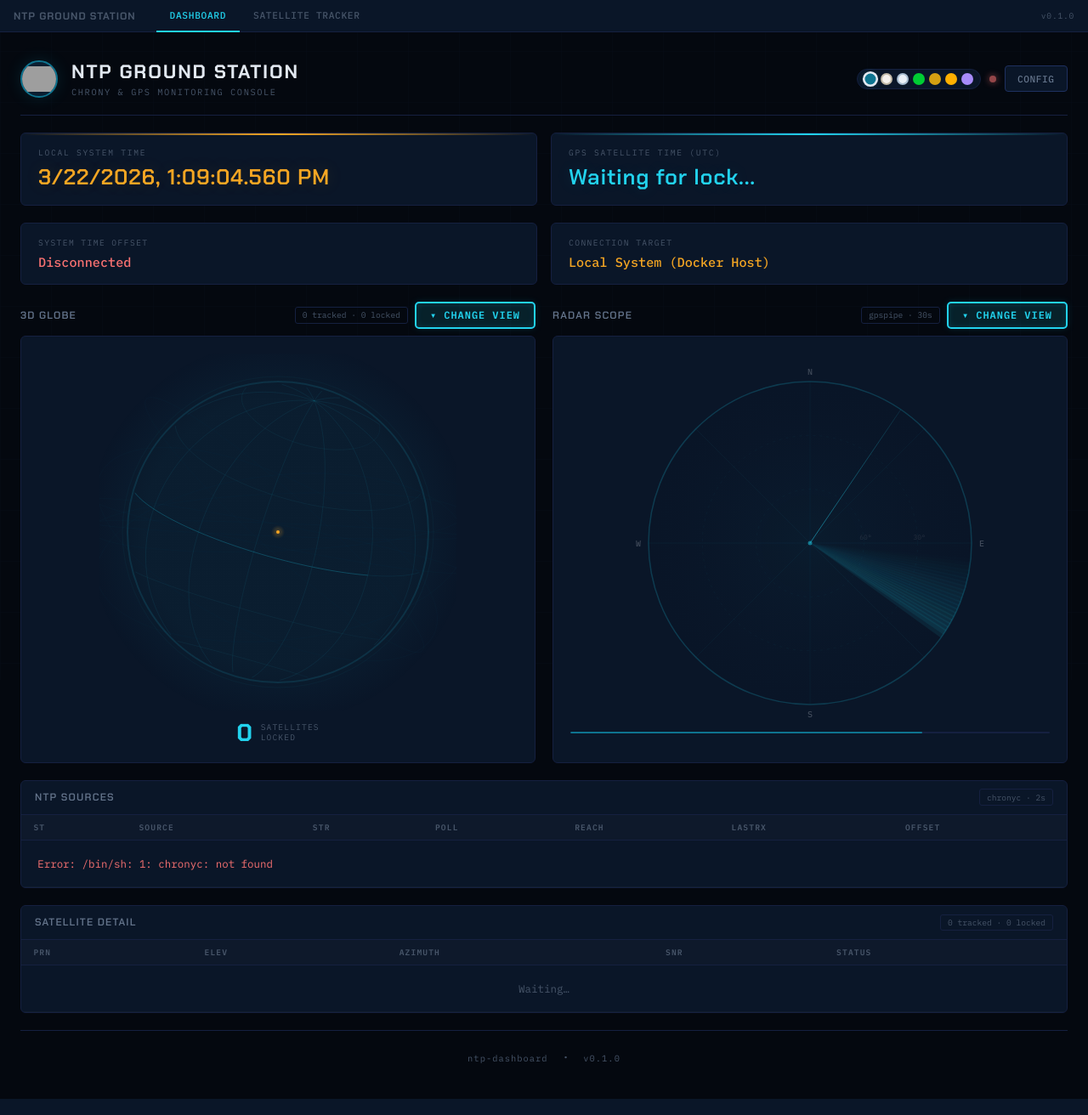
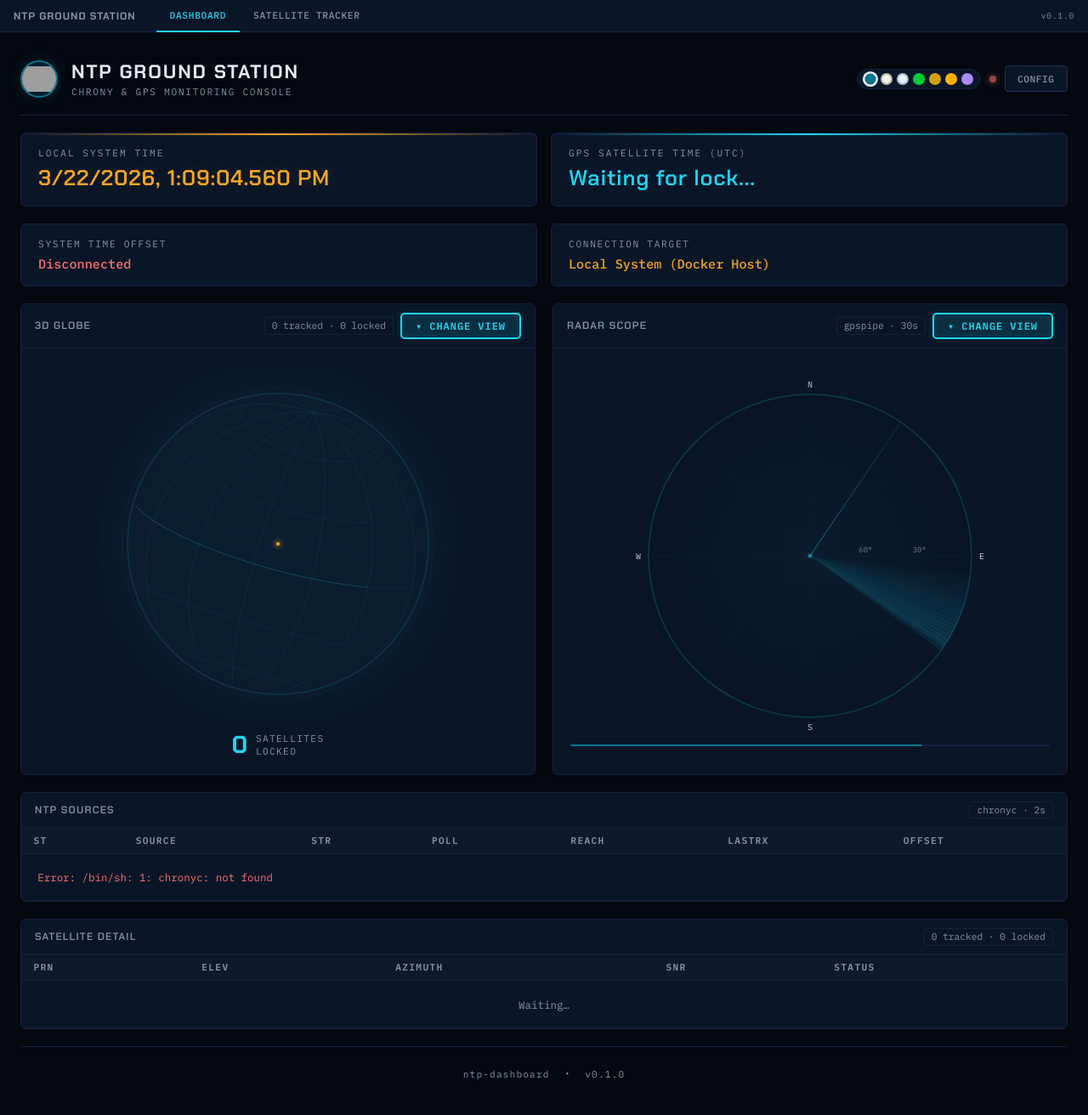
Before and after one commit to danktankk/ChronoLens, a Flask app: page / in a window 1280 px wide. Shown: the whole page at 85% size. Run offline with Flask 3, Linux system fonts and the light colour scheme; data that the repository does not hold is empty; parts of the project's set-up code (start-up, migrations or seed data) failed here and were passed over; some web fonts are replaced; grey boxes are pictures that could not be loaded.

Commit message:
v0.2.3: Full readability overhaul — all themes, all panels, all canvas text
- Boost --text-tertiary contrast in all 7 themes (was failing WCAG 4.5:1)
- Boost --text-secondary in 4 dark themes
- All CSS font sizes raised to 0.7rem minimum (was 0.6rem/9.6px)
- Canvas labelDim colors boosted 40-75% brighter across all themes
- Canvas text alpha floors raised: 0.2-0.3 → 0.7 minimum
- All 7px canvas fonts → 9px minimum
- Satellite tracker: all hardcoded colors boosted for contrast
- Viz panel headers moved inside panels for proper mobile stacking

```diff
--- a/static/dashboard.js
+++ b/static/dashboard.js
@@ -8,65 +8,65 @@
     'ground-station': {
         wire: [34, 211, 238],       // cyan
         locked: [52, 211, 153],     // green
-        dim: [100, 116, 139],       // grey
+        dim: [132, 148, 167],       // grey — boosted
         sweep: [34, 211, 238],
         center: [245, 166, 35],     // amber
         label: [226, 232, 240],
-        labelDim: [100, 116, 139],
+        labelDim: [140, 156, 179],
     },
     'daylight': {
         wire: [20, 64, 110],
         locked: [18, 107, 62],
-        dim: [130, 120, 108],
+        dim: [100, 100, 116],
         sweep: [20, 64, 110],
         center: [168, 78, 0],
         label: [17, 17, 32],
-        labelDim: [106, 106, 120],
+        labelDim: [80, 80, 96],
     },
     'phosphor': {
         wire: [0, 255, 65],
         locked: [0, 255, 65],
-        dim: [0, 100, 28],
+        dim: [0, 144, 38],
         sweep: [0, 255, 65],
         center: [0, 255, 65],
         label: [0, 220, 56],
-        labelDim: [0, 85, 24],
+        labelDim: [0, 150, 42],
     },
     'solar': {
         wire: [212, 160, 18],
         locked: [212, 160, 18],
-        dim: [107, 88, 64],
+        dim: [160, 130, 90],
         sweep: [232, 106, 32],
         center: [232, 106, 32],
         label: [232, 213, 184],
-        labelDim: [107, 88, 64],
+        labelDim: [160, 130, 90],
     },
     'arctic': {
         wire: [32, 96, 160],
         locked: [26, 114, 72],
-        dim: [96, 120, 140],
+        dim: [64, 88, 108],
         sweep: [32, 96, 160],
         center: [14, 110, 126],
         label: [14, 30, 48],
-        labelDim: [96, 120, 136],
+        labelDim: [64, 88, 108],
     },
     'amber-terminal': {
         wire: [255, 176, 0],
         locked: [255, 176, 0],
-        dim: [102, 68, 0],
+        dim: [178, 120, 0],
         sweep: [255, 176, 0],
         center: [255, 176, 0],
         label: [238, 170, 0],
-        labelDim: [102, 68, 0],
+        labelDim: [178, 120, 0],
     },
     'deep-space': {
         wire: [167, 139, 250],
         locked: [110, 231, 183],
-        dim: [74, 68, 88],
+        dim: [120, 112, 140],
         sweep: [167, 139, 250],
         center: [244, 114, 182],
         label: [224, 220, 232],
-        labelDim: [74, 68, 88],
+        labelDim: [120, 112, 140],
     }
 };
 
@@ -437,14 +437,14 @@
 
     // Labels
     ctx.font = '500 10px IBM Plex Mono, monospace';
-    ctx.fillStyle = rgb(TC.label, 0.25); ctx.textAlign = 'center';
+    ctx.fillStyle = rgb(TC.label, 0.7); ctx.textAlign = 'center';
     ctx.fillText('N', rcx, rcy-rr-8);
     ctx.fillText('S', rcx, rcy+rr+15);
     ctx.fillText('E', rcx+rr+12, rcy+4);
     ctx.fillText('W', rcx-rr-12, rcy+4);
 
-    ctx.font = '400 8px IBM Plex Mono, monospace';
-    ctx.fillStyle = rgb(TC.label, 0.12);
+    ctx.font = '400 9px IBM Plex Mono, monospace';
+    ctx.fillStyle = rgb(TC.label, 0.5);
     ctx.fillText('30\u00b0', rcx+rr*2/3+2, rcy-4);
     ctx.fillText('60\u00b0', rcx+rr/3+2, rcy-4);
 
@@ -483,8 +483,8 @@
         ctx.beginPath(); ctx.arc(sx, sy, sat.used?3.5:2, 0, Math.PI*2);
         ctx.fillStyle = rgb(col, sat.used?1:0.5); ctx.fill();
 
-        ctx.font = (sat.used?'600 ':'400 ')+'8px IBM Plex Mono, monospace';
-        ctx.fillStyle = rgb(sat.used?TC.label:TC.labelDim, sat.used?0.7:0.4);
+        ctx.font = (sat.used?'600 ':'400 ')+'9px IBM Plex Mono, monospace';
+        ctx.fillStyle = rgb(sat.used?TC.label:TC.labelDim, sat.used?0.8:0.7);
         ctx.textAlign = 'left';
         ctx.fillText(sat.PRN, sx+6, sy+3);
     }
--- a/static/visualizations.js
+++ b/static/visualizations.js
@@ -41,7 +41,7 @@
         ctx.fillStyle = rgb(col, sat.used ? 1 : 0.5); ctx.fill();
 
         ctx.font = (sat.used ? '600 ' : '400 ') + fs + 'px IBM Plex Mono, monospace';
-        ctx.fillStyle = rgb(sat.used ? TC.label : TC.labelDim, sat.used ? 0.6 : 0.3);
+        ctx.fillStyle = rgb(sat.used ? TC.label : TC.labelDim, sat.used ? 0.9 : 0.7);
         ctx.textAlign = 'left';
         ctx.fillText(sat.PRN, x + (opts && opts.labelOffsetX || sz + 4), y + (opts && opts.labelOffsetY || 3));
     }
@@ -120,7 +120,7 @@
     }
     function drawEmpty(ctx, w, h, TC, msg) {
         ctx.font = '500 11px IBM Plex Mono, monospace';
-        ctx.fillStyle = rgb(TC.labelDim, 0.3); ctx.textAlign = 'center';
+        ctx.fillStyle = rgb(TC.labelDim, 0.7); ctx.textAlign = 'center';
         ctx.fillText(msg || 'NO DATA', w/2, h/2);
     }
     function formatNano(ns) {
@@ -175,13 +175,13 @@
             ctx.fillStyle = rgb(col, s.used ? 0.9 * pulse : 0.3);
             ctx.fillRect(x, y, barW, 2);
 
-            ctx.font = '600 7px IBM Plex Mono, monospace';
+            ctx.font = '600 9px IBM Plex Mono, monospace';
             ctx.fillStyle = rgb(TC.label, s.used ? 0.7 : 0.3);
             ctx.textAlign = 'center';
             ctx.fillText(s.PRN, x + barW/2, groundY + 12);
             if (barH > 20) {
                 ctx.font = '500 8px IBM Plex Mono, monospace';
-                ctx.fillStyle = rgb(TC.label, 0.6);
+                ctx.fillStyle = rgb(TC.label, 0.8);
                 ctx.fillText(snr.toFixed(0), x + barW/2, y - 6);
             }
         }
@@ -223,7 +223,7 @@
             drawSatDot(ctx, sx, sy, s, t, i, TC, { labelOffsetX: 7 });
         }
         ctx.font = '500 10px IBM Plex Mono, monospace';
-        ctx.fillStyle = rgb(TC.label, 0.3); ctx.textAlign = 'center';
+        ctx.fillStyle = rgb(TC.label, 0.7); ctx.textAlign = 'center';
         ctx.fillText('N', cx, cy-r-8); ctx.fillText('S', cx, cy+r+14);
         ctx.fillText('E', cx+r+12, cy+4); ctx.fillText('W', cx-r-12, cy+4);
     }
@@ -245,7 +245,7 @@
         var data = trackingHistory.length >= 2 ? trackingHistory : null;
         if (!data) {
             ctx.font = '500 10px IBM Plex Mono, monospace';
-            ctx.fillStyle = rgb(TC.label, 0.3); ctx.textAlign = 'center';
+            ctx.fillStyle = rgb(TC.label, 0.7); ctx.textAlign = 'center';
             ctx.fillText('COLLECTING OFFSET DATA...', w/2, h/2);
             ctx.fillText('(updates every 2s)', w/2, h/2 + 16);
             return;
@@ -283,7 +283,7 @@
 
         // Labels
         ctx.font = '500 8px IBM Plex Mono, monospace';
-        ctx.fillStyle = rgb(TC.label, 0.4); ctx.textAlign = 'left';
+        ctx.fillStyle = rgb(TC.label, 0.7); ctx.textAlign = 'left';
         ctx.fillText('SYSTEM OFFSET', pad, pad - 8);
         ctx.textAlign = 'right';
         ctx.fillText('+' + formatNano(range), pad - 4, pad + 8);
@@ -344,7 +344,7 @@
 
             // Label — bigger, brighter
             ctx.font = '600 9px IBM Plex Mono, monospace';
-            ctx.fillStyle = rgb(TC.label, 0.6); ctx.textAlign = 'left';
+            ctx.fillStyle = rgb(TC.label, 0.8); ctx.textAlign = 'left';
             ctx.fillText(m.label, x + 8, y + 15);
 
             // Value — much bigger
@@ -425,29 +425,29 @@
             ctx.save();
             ctx.translate(x + barW/2, pad + gh + 5);
             ctx.rotate(-0.5);
-            ctx.font = '500 7px IBM Plex Mono, monospace';
-            ctx.fillStyle = rgb(isActive ? TC.label : TC.labelDim, isActive ? 0.7 : 0.4);
+            ctx.font = '500 9px IBM Plex Mono, monospace';
+            ctx.fillStyle = rgb(isActive ? TC.label : TC.labelDim, isActive ? 0.9 : 0.7);
             ctx.textAlign = 'left';
             var shortName = st.name.length > 12 ? st.name.substring(0, 11) + '\u2026' : st.name;
             ctx.fillText(shortName, 0, 0);
             ctx.restore();
 
             // Offset value
-            ctx.font = '500 7px IBM Plex Mono, monospace';
-            ctx.fillStyle = rgb(TC.label, 0.5); ctx.textAlign = 'center';
+            ctx.font = '500 9px IBM Plex Mono, monospace';
+            ctx.fillStyle = rgb(TC.label, 0.75); ctx.textAlign = 'center';
             var valY = offsetPx > 0 ? barTop - 5 : barTop + barHeight + 10;
             ctx.fillText(st.offset, x + barW/2, valY);
         }
 
         // Scale labels
-        ctx.font = '400 7px IBM Plex Mono, monospace';
-        ctx.fillStyle = rgb(TC.labelDim, 0.3); ctx.textAlign = 'right';
+        ctx.font = '400 9px IBM Plex Mono, monospace';
+        ctx.fillStyle = rgb(TC.labelDim, 0.7); ctx.textAlign = 'right';
         ctx.fillText('+' + formatMicro(maxOff), pad - 4, pad + 8);
         ctx.fillText('-' + formatMicro(maxOff), pad - 4, pad + gh);
         ctx.fillText('0', pad - 4, baseY + 3);
 
         ctx.textAlign = 'left';
-        ctx.fillStyle = rgb(TC.label, 0.4);
+        ctx.fillStyle = rgb(TC.label, 0.7);
         ctx.font = '500 8px IBM Plex Mono, monospace';
         ctx.fillText('SOURCE OFFSETS  (\u00b1 std dev shaded)', pad, pad - 8);
     }
@@ -464,7 +464,7 @@
 
         if (freqHistory.length < 2) {
             ctx.font = '500 10px IBM Plex Mono, monospace';
-            ctx.fillStyle = rgb(TC.label, 0.3); ctx.textAlign = 'center';
+            ctx.fillStyle = rgb(TC.label, 0.7); ctx.textAlign = 'center';
             ctx.fillText('COLLECTING FREQUENCY DATA...', w/2, h/2);
             return;
         }
@@ -500,12 +500,12 @@
         drawGlowDot(ctx, lastX, ly, TC.center, TC);
 
         ctx.font = '500 8px IBM Plex Mono, monospace';
-        ctx.fillStyle = rgb(TC.label, 0.4); ctx.textAlign = 'left';
+        ctx.fillStyle = rgb(TC.label, 0.7); ctx.textAlign = 'left';
         ctx.fillText('FREQUENCY DRIFT (ppm)', pad, pad - 8);
         ctx.textAlign = 'right';
         ctx.fillStyle = rgb(TC.center, 0.7);
         ctx.fillText('NOW: ' + last.v.toFixed(3) + ' ppm', pad + gw, pad - 8);
-        ctx.fillStyle = rgb(TC.labelDim, 0.3);
+        ctx.fillStyle = rgb(TC.labelDim, 0.7);
         ctx.fillText((midV + range/2).toFixed(3) + ' ppm', pad - 4, pad + 8);
         ctx.fillText((midV - range/2).toFixed(3) + ' ppm', pad - 4, pad + gh);
     }
@@ -524,7 +524,7 @@
 
         // Header
         ctx.font = '500 8px IBM Plex Mono, monospace';
-        ctx.fillStyle = rgb(TC.label, 0.4); ctx.textAlign = 'left';
+        ctx.fillStyle = rgb(TC.label, 0.7); ctx.textAlign = 'left';
         ctx.fillText('SOURCE', pad, pad + 10);
         ctx.textAlign = 'center';
         for (var b = 0; b < 8; b++) {
@@ -542,7 +542,7 @@
 
             // Source name
             ctx.font = (isActive ? '600 ' : '400 ') + '9px IBM Plex Mono, monospace';
-            ctx.fillStyle = rgb(isActive ? TC.locked : TC.labelDim, isActive ? 0.8 : 0.5);
+            ctx.fillStyle = rgb(isActive ? TC.locked : TC.labelDim, isActive ? 0.9 : 0.7);
             ctx.textAlign = 'left';
             var name = src.name.length > 14 ? src.name.substring(0, 13) + '\u2026' : src.name;
             ctx.fillText(src.state + ' ' + name, pad, y + rowH/2 + 3);
@@ -617,23 +617,23 @@
 
         // Legend
         ctx.font = '500 8px IBM Plex Mono, monospace';
-        ctx.fillStyle = rgb(TC.label, 0.4); ctx.textAlign = 'left';
+        ctx.fillStyle = rgb(TC.label, 0.7); ctx.textAlign = 'left';
         ctx.fillText('ROOT METRICS', pad, pad - 8);
 
         // Legend dots
         ctx.beginPath(); ctx.arc(pad + gw - 120, pad - 11, 3, 0, Math.PI*2);
         ctx.fillStyle = rgb(TC.locked, 0.8); ctx.fill();
-        ctx.fillStyle = rgb(TC.label, 0.5);
+        ctx.fillStyle = rgb(TC.label, 0.75);
         ctx.fillText('Delay', pad + gw - 114, pad - 8);
 
         ctx.beginPath(); ctx.arc(pad + gw - 55, pad - 11, 3, 0, Math.PI*2);
         ctx.fillStyle = rgb(TC.center, 0.8); ctx.fill();
-        ctx.fillStyle = rgb(TC.label, 0.5);
+        ctx.fillStyle = rgb(TC.label, 0.75);
         ctx.fillText('Dispersion', pad + gw - 49, pad - 8);
 
         // Scale
-        ctx.font = '400 7px IBM Plex Mono, monospace';
-        ctx.fillStyle = rgb(TC.labelDim, 0.3); ctx.textAlign = 'right';
+        ctx.font = '400 9px IBM Plex Mono, monospace';
+        ctx.fillStyle = rgb(TC.labelDim, 0.7); ctx.textAlign = 'right';
         ctx.fillText(formatMicro(maxVal), pad - 4, pad + 8);
         ctx.fillText('0', pad - 4, pad + gh);
     }
@@ -690,7 +690,7 @@
 
         var dirs = ['N','NE','E','SE','S','SW','W','NW'];
         ctx.font = '400 8px IBM Plex Mono, monospace';
-        ctx.fillStyle = rgb(TC.labelDim, 0.3); ctx.textAlign = 'center';
+        ctx.fillStyle = rgb(TC.labelDim, 0.7); ctx.textAlign = 'center';
         for (var i = 0; i < 8; i++) {
             var x = pad + (i/8) * (w-pad*2);
             ctx.fillText(dirs[i], x, horizonY + 15);
@@ -702,8 +702,8 @@
             ctx.beginPath(); ctx.moveTo(pad,y); ctx.lineTo(w-pad,y);
             ctx.strokeStyle = rgb(TC.wire, 0.04); ctx.lineWidth = 0.5;
             ctx.setLineDash([2,6]); ctx.stroke(); ctx.setLineDash([]);
-            ctx.font = '400 7px IBM Plex Mono, monospace';
-            ctx.fillStyle = rgb(TC.labelDim, 0.2);
+            ctx.font = '400 9px IBM Plex Mono, monospace';
+            ctx.fillStyle = rgb(TC.labelDim, 0.7);
             ctx.textAlign = 'right'; ctx.fillText(el+'\u00b0', pad-4, y+3);
         }
         for (var i = 0; i < sats.length; i++) {
@@ -767,8 +767,8 @@
 
             // Axis label at outer edge (centered, not default left-aligned)
             var lx = cx + (maxR+15)*Math.cos(a), ly = cy + (maxR+15)*Math.sin(a);
-            ctx.font = (s.used?'600 ':'400 ')+'7px IBM Plex Mono, monospace';
-            ctx.fillStyle = rgb(s.used?TC.label:TC.labelDim, s.used?0.6:0.3);
+            ctx.font = (s.used?'600 ':'400 ')+'9px IBM Plex Mono, monospace';
+            ctx.fillStyle = rgb(s.used?TC.label:TC.labelDim, s.used?0.9:0.7);
             ctx.textAlign = 'center'; ctx.fillText(s.PRN, lx, ly+3);
         }
     }
@@ -791,7 +791,7 @@
 
         var tracking = (ntpData && ntpData.tracking) || {};
         if (tracking.stratum != null) {
-            ctx.font = '400 7px IBM Plex Mono, monospace';
+            ctx.font = '400 9px IBM Plex Mono, monospace';
             ctx.fillStyle = rgb(TC.center, 0.5);
             ctx.fillText('STR ' + tracking.stratum, cx, cy + 22);
         }
@@ -802,8 +802,8 @@
             ctx.beginPath(); ctx.arc(cx, cy, r, 0, Math.PI*2);
             ctx.strokeStyle = rgb(TC.wire, 0.06); ctx.lineWidth = 0.5;
             ctx.setLineDash([3,6]); ctx.stroke(); ctx.setLineDash([]);
-            ctx.font = '400 7px IBM Plex Mono, monospace';
-            ctx.fillStyle = rgb(TC.labelDim, 0.2); ctx.textAlign = 'left';
+            ctx.font = '400 9px IBM Plex Mono, monospace';
+            ctx.fillStyle = rgb(TC.labelDim, 0.7); ctx.textAlign = 'left';
             ctx.fillText('STR '+s, cx+r+5, cy);
         }
 
@@ -844,7 +844,7 @@
                 var sname = src.name.length > 16 ? src.name.substring(0,15)+'\u2026' : src.name;
                 ctx.fillText(sname, nx, ny+18);
                 // State badge
-                ctx.font = '600 7px IBM Plex Mono, monospace';
+                ctx.font = '600 9px IBM Plex Mono, monospace';
                 ctx.fillText(src.state, nx, ny + 3);
             }
         }
@@ -870,7 +870,7 @@
 
         // Header
         ctx.font = '500 8px IBM Plex Mono, monospace';
-        ctx.fillStyle = rgb(TC.label, 0.4); ctx.textAlign = 'left';
+        ctx.fillStyle = rgb(TC.label, 0.7); ctx.textAlign = 'left';
         ctx.fillText('SOURCE JITTER (std dev)', pad, pad + 10);
 
         for (var i = 0; i < stats.length; i++) {
@@ -903,12 +903,12 @@
 
             // Value label
             ctx.font = '500 8px IBM Plex Mono, monospace';
-            ctx.fillStyle = rgb(TC.label, 0.6); ctx.textAlign = 'left';
+            ctx.fillStyle = rgb(TC.label, 0.8); ctx.textAlign = 'left';
             ctx.fillText(st.std_dev, bx + barW + 8, y + rowH/2 + 3);
 
             // Sample count
-            ctx.font = '400 7px IBM Plex Mono, monospace';
-            ctx.fillStyle = rgb(TC.labelDim, 0.3); ctx.textAlign = 'right';
+            ctx.font = '400 9px IBM Plex Mono, monospace';
+            ctx.fillStyle = rgb(TC.labelDim, 0.7); ctx.textAlign = 'right';
             ctx.fillText(st.np + ' samples', w - pad, y + rowH/2 + 3);
         }
     }
--- a/templates/index.html
+++ b/templates/index.html
@@ -29,8 +29,8 @@
             --accent-3-dim: #059669;
             --accent-bad: #f87171;
             --text-primary: #e2e8f0;
-            --text-secondary: #64748b;
-            --text-tertiary: #475569;
+            --text-secondary: #8494a7;
+            --text-tertiary: #8494a7;
             --grid-color: rgba(21, 32, 64, 0.5);
             --grid-opacity: 0.2;
             --font-display: 'Chakra Petch', sans-serif;
@@ -296,7 +296,7 @@
             text-transform: uppercase;
         }
         .header-subtitle {
-            font-size: 0.65rem;
+            font-size: 0.7rem;
             letter-spacing: 0.15em;
             text-transform: uppercase;
             color: var(--text-tertiary);
@@ -393,7 +393,7 @@
         .time-cell.local::before { background: linear-gradient(90deg, transparent, var(--accent-2), transparent); }
         .time-cell.gps::before { background: linear-gradient(90deg, transparent, var(--accent-1), transparent); }
         .time-label {
-            font-size: 0.6rem;
+            font-size: 0.7rem;
             letter-spacing: 0.18em;
             text-transform: uppercase;
             color: var(--text-tertiary);
@@ -423,7 +423,7 @@
             padding: 1rem 1.25rem;
         }
         .metric-label {
-            font-size: 0.6rem;
+            font-size: 0.7rem;
             letter-spacing: 0.15em;
             text-transform: uppercase;
             color: var(--text-tertiary);
@@ -469,7 +469,7 @@
             color: var(--text-secondary);
         }
         .viz-badge {
-            font-size: 0.6rem;
+            font-size: 0.7rem;
             padding: 0.15rem 0.5rem;
             border-radius: 3px;
             border: 1px solid var(--border-dim);
@@ -612,7 +612,7 @@
             transition: color 0.35s;
         }
         .sat-count-label {
-            font-size: 0.6rem;
+            font-size: 0.7rem;
             letter-spacing: 0.12em;
             text-transform: uppercase;
             color: var(--text-tertiary);
@@ -657,7 +657,7 @@
             color: var(--text-secondary);
         }
         .panel-badge {
-            font-size: 0.6rem;
+            font-size: 0.7rem;
             padding: 0.15rem 0.5rem;
             border-radius: 3px;
             border: 1px solid var(--border-dim);
@@ -669,7 +669,7 @@
         .data-table th {
             padding: 0.5rem 0.9rem;
             text-align: left;
-            font-size: 0.6rem;
+            font-size: 0.7rem;
             font-weight: 600;
             letter-spacing: 0.12em;
             text-transform: uppercase;
@@ -714,7 +714,7 @@
         .footer a {
             color: var(--text-tertiary);
             text-decoration: none;
-            font-size: 0.65rem;
+            font-size: 0.7rem;
             letter-spacing: 0.1em;
             transition: color 0.2s;
         }
@@ -909,25 +909,15 @@
             </div>
         </div>
 
-        <div class="animate-in delay-3" style="display:grid;grid-template-columns:1fr 1fr;gap:1.25rem;margin-bottom:0.5rem;">
-            <div style="display:flex;align-items:center;justify-content:space-between;">
-                <span class="viz-title" id="vizLeftTitle">Satellite Constellation</span>
-                <div style="display:flex;gap:0.5rem;align-items:center;position:relative;">
-                    <span class="viz-badge" id="satCount">0 tracked</span>
-                    <button class="viz-picker-btn" onclick="openVizPicker('left')">&#9662; CHANGE VIEW</button>
-                </div>
-            </div>
-            <div style="display:flex;align-items:center;justify-content:space-between;">
-                <span class="viz-title" id="vizRightTitle">GPS Skyplot</span>
-                <div style="display:flex;gap:0.5rem;align-items:center;">
-                    <span class="viz-badge" id="satCountBadgeHeader">gpspipe &middot; 30s</span>
-                    <button class="viz-picker-btn" onclick="openVizPicker('right')">&#9662; CHANGE VIEW</button>
-                </div>
-            </div>
-        </div>
-
         <div class="viz-row">
             <div class="viz-panel animate-in delay-3">
+                <div class="viz-header">
+                    <span class="viz-title" id="vizLeftTitle">Satellite Constellation</span>
+                    <div style="display:flex;gap:0.5rem;align-items:center;">
+                        <span class="viz-badge" id="satCount">0 tracked</span>
+                        <button class="viz-picker-btn" onclick="openVizPicker('left')">&#9662; CHANGE VIEW</button>
+                    </div>
+                </div>
                 <div class="viz-body">
                     <canvas id="globeCanvas" class="globe-canvas" width="420" height="420"></canvas>
                     <canvas id="cobeLeft" width="840" height="840" style="display:none;width:420px;height:420px;"></canvas>
@@ -938,6 +928,13 @@
                 </div>
             </div>
             <div class="viz-panel animate-in delay-4">
+                <div class="viz-header">
+                    <span class="viz-title" id="vizRightTitle">GPS Skyplot</span>
+                    <div style="display:flex;gap:0.5rem;align-items:center;">
+                        <span class="viz-badge" id="satCountBadgeHeader">gpspipe &middot; 30s</span>
+                        <button class="viz-picker-btn" onclick="openVizPicker('right')">&#9662; CHANGE VIEW</button>
+                    </div>
+                </div>
                 <div class="viz-body">
                     <canvas id="radarCanvas" class="radar-canvas" width="420" height="420"></canvas>
                     <canvas id="cobeRight" width="840" height="840" style="display:none;width:420px;height:420px;"></canvas>
```
Also changed, not shown: other parts of templates/index.html (+14 -14 lines), dashboard.js (+19 -19 lines), index.html (+38 -41 lines), templates/satellite.html (+17 -17 lines).
